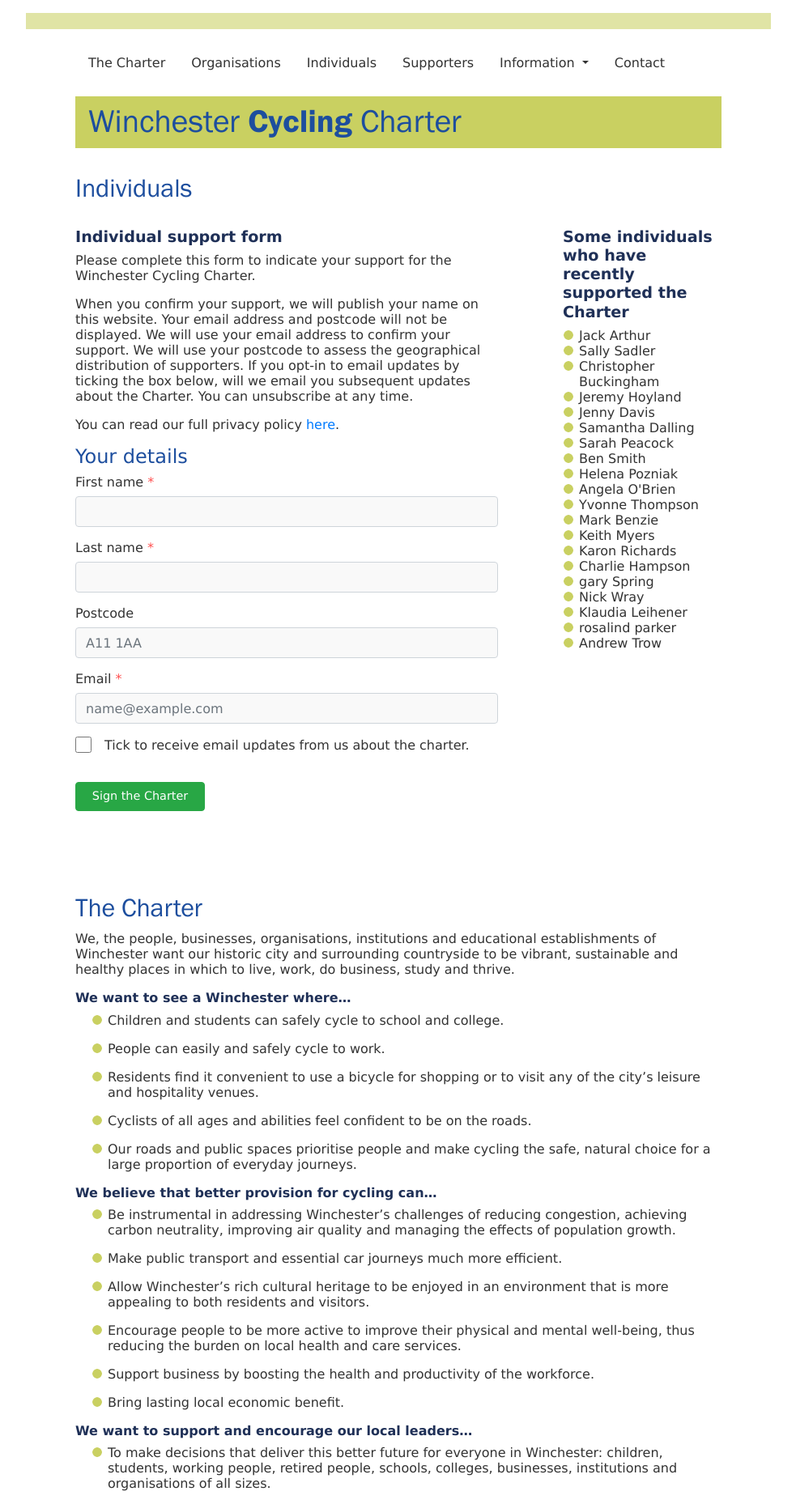
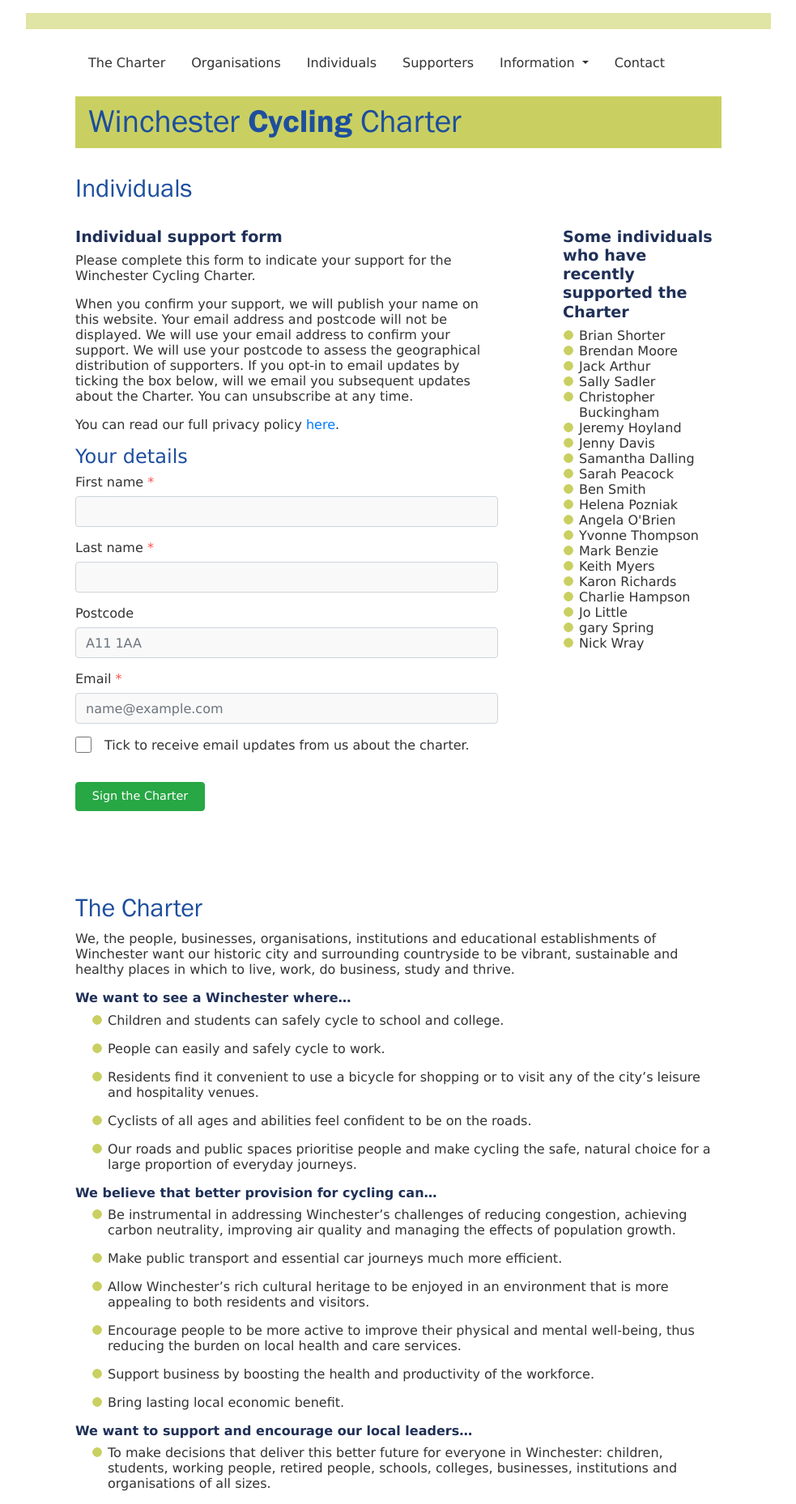
Before and after one commit to winchestercyclingcharter/winchestercyclingcharter.github.io, a Jekyll site: the page built from ind-page.md, in a window 1280 px wide. Shown: the whole page at 81% size, without its empty margins (148-1131 px from the left). Built offline with Jekyll 4.4.1, drawn with Linux system fonts in a browser that asks for light colours; nearby versions of some CDN libraries.

Commit message:
Update people.yml

```diff
--- a/_data/people.yml
+++ b/_data/people.yml
@@ -214,3 +214,6 @@
 - { lastname: Buckingham, firstname: Christopher, dt: 20210225-161141-938380 }
 - { lastname: Sadler, firstname: Sally, dt: 20210225-202108-544040 }
 - { lastname: Arthur, firstname: Jack, dt: 20210225-214454-798780 }
+- { lastname: Moore, firstname: Brendan , dt: 20210226-064306-707627 }
+- { lastname: Shorter, firstname: Brian, dt: 20210226-091449-498533 }
+- { lastname: Little, firstname: Jo, dt: 20210224-085739-277083 }
```
